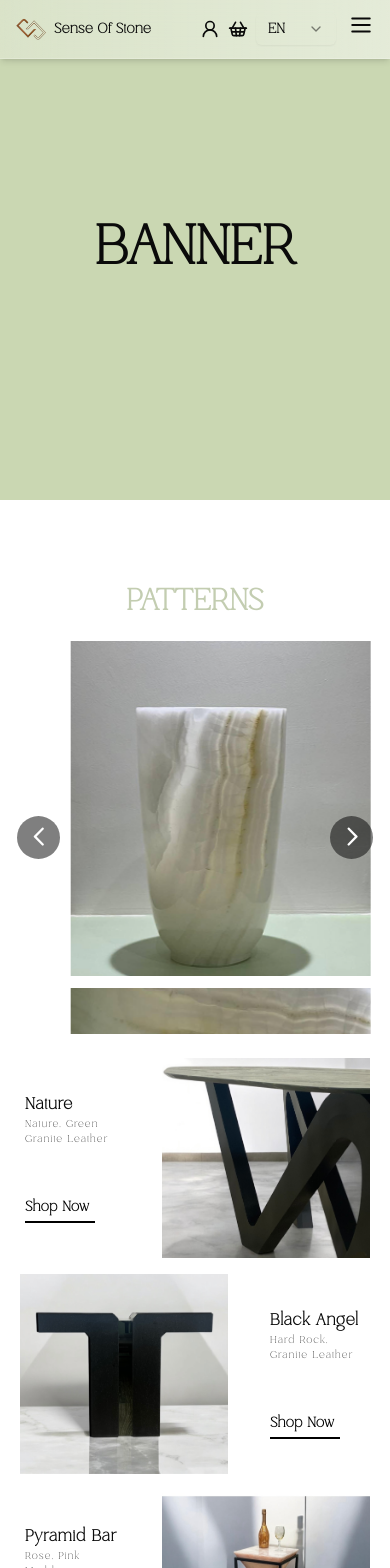
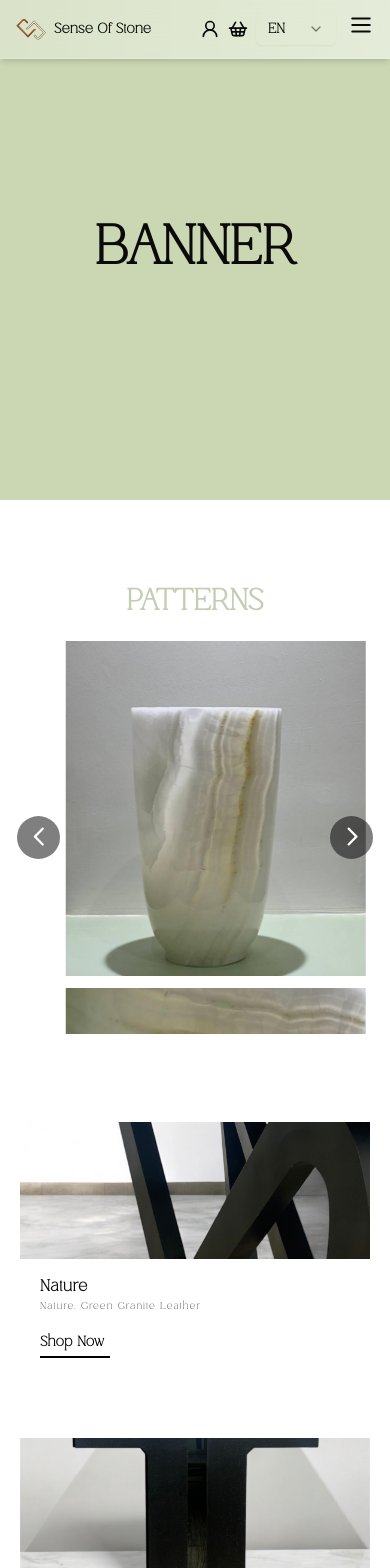
Before and after one commit to sorez94/developing-sos, a Next.js app: page /en in a window 390 px wide. Shown: the top 1568 px of the page. Built offline with nearby package versions, Linux system fonts and the light colour scheme.

Commit message:
fix landing product in mobile

```diff
--- a/components/landingpage/LandingProduct.tsx
+++ b/components/landingpage/LandingProduct.tsx
@@ -1,7 +1,6 @@
 'use client';
 
 import React from 'react';
-import Link from 'next/link';
 import landingProductData from '@/data/landingProductData';
 import { useLocale } from 'next-intl';
 import ShopNowButton from "@/components/ui/shopNowButton";
@@ -14,35 +13,38 @@ const LandingProduct = () => {
             {landingProductData.map((item) => (
                 <div
                     key={item.id}
-                    className="h-[200px] lg:h-[400px] xl:h-[400px] 2xl:h-[400px] flex flex-row my-4 lg:my-20 xl:my-20 2xl:my-20 px-[20px] lg:px-[100px] xl:px-[100px] 2xl:px-[100px] px-[10px]"
+                    className={`
+                        flex
+                        flex-col-reverse lg:flex-row
+                        ${item.align === 'right' ? 'lg:flex-row-reverse' : 'lg:flex-row'}
+                        my-20 lg:my-20
+                        px-5 lg:px-24
+                        h-auto lg:h-[400px]
+                        bg-white
+                    `}
                 >
-                    {item.align === 'right' && (
-                        <div className="w-[70%] flex justify-start">
+                    {/* متن */}
+                    <div className="w-full lg:w-[30%] flex flex-col justify-center px-5 mt-4 lg:mt-0">
+                        <h1 className="text-[16px] lg:text-[56px] font-black tracking-wide">
+                            {item.title}
+                        </h1>
+                        <p className="text-[10px] lg:text-[16px] font-light tracking-widest mb-4 lg:mb-12">
+                            {item.subtitle}
+                        </p>
+                        <ShopNowButton href={`/${locale}/product/${item.categoryPath}/${item.slug}`} />
+                    </div>
+
+                    {/* تصویر */}
+                    {/* تصویر */}
+                    <div className="w-full lg:w-[70%] flex justify-center lg:justify-end">
+                        <div className="w-full aspect-[1020/400] lg:aspect-auto">
                             <img
                                 src={item.image}
-                                className="w-[85%] h-full object-cover"
+                                className="w-full h-full object-cover"
                                 alt={item.title}
                             />
                         </div>
-                    )}
-
-                    <div className="w-[30%] flex items-center justify-start px-[5px] lg:px-[20px] xl:px-[20px] 2xl:px-[20px] bg-white">
-                        <div>
-                            <h1 className="text-[16px] lg:text-[56px] font-black tracking-wide">{item.title}</h1>
-                            <p className="text-[10px] lg:text-[16px] font-light tracking-widest mb-12">{item.subtitle}</p>
-                            <ShopNowButton href={`/${locale}/product/${item.categoryPath}/${item.slug}`} />
-                        </div>
                     </div>
-
-                    {item.align === 'left' && (
-                        <div className="w-[70%] flex justify-end">
-                            <img
-                                src={item.image}
-                                className="w-[85%] h-full object-cover"
-                                alt={item.title}
-                            />
-                        </div>
-                    )}
                 </div>
             ))}
         </>
```
